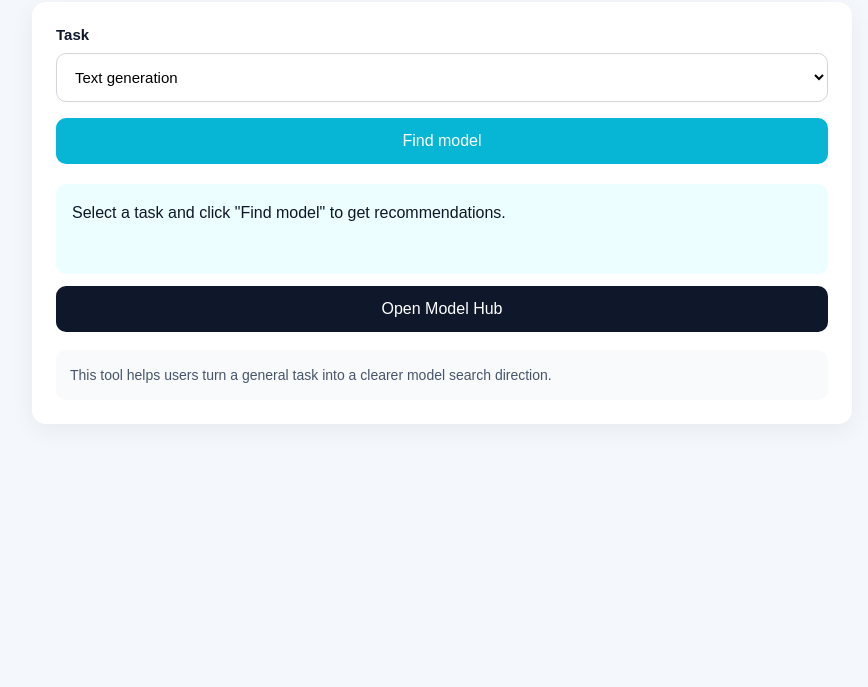
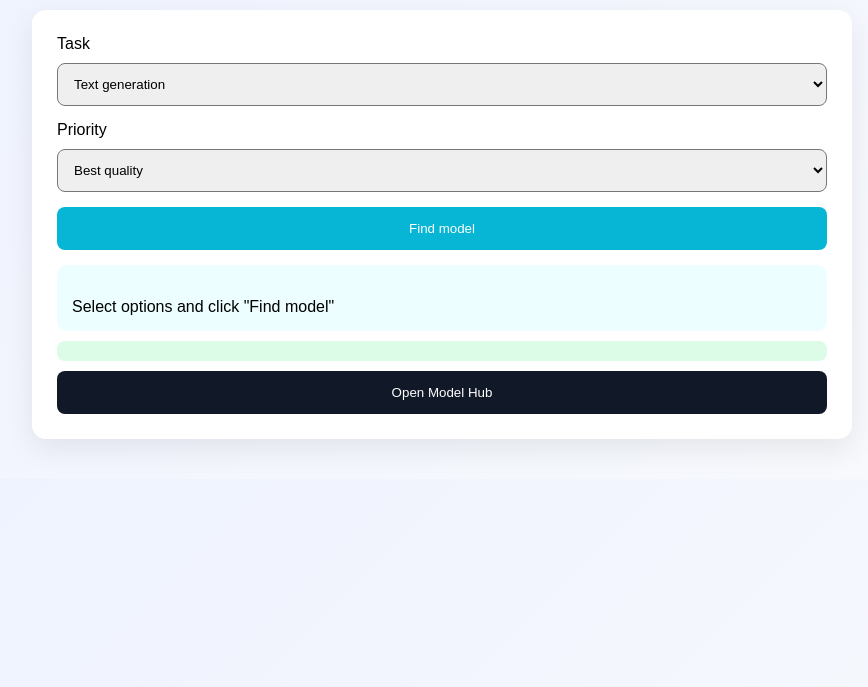
Before and after one commit to denys100394/og-model-finder, a plain HTML site: page index.html in a window 1280 px wide. Shown: the part 113-800 px from the top of the page, without its empty margins (198-1066 px from the left). Drawn offline with Linux system fonts and the light colour scheme.

Commit message:
Update index.html

```diff
--- a/index.html
+++ b/index.html
@@ -3,112 +3,87 @@
 <head>
 <meta charset="UTF-8">
 <title>OpenGradient Model Finder</title>
+
 <style>
 body {
-      font-family: Arial, sans-serif;
-      background: #f4f7fb;
+  font-family: Arial;
+  background: linear-gradient(135deg,#eef2ff,#f8fafc);
   margin: 0;
   padding: 40px 20px;
-      color: #0f172a;
 }
 
 .container {
   max-width: 820px;
-      margin: 0 auto;
+  margin: auto;
 }
 
 h1 {
-      font-size: 28px;
-      margin-bottom: 24px;
-      color: #0f172a;
+  margin-bottom: 25px;
 }
 
 .box {
-      background: #ffffff;
-      padding: 24px;
+  background: white;
+  padding: 25px;
   border-radius: 14px;
-      box-shadow: 0 6px 24px rgba(15, 23, 42, 0.06);
-    }
-
-    label {
-      display: block;
-      font-weight: bold;
-      margin-bottom: 10px;
-      font-size: 15px;
+  box-shadow: 0 10px 30px rgba(0,0,0,0.08);
 }
 
 select {
   width: 100%;
-      padding: 14px;
-      border-radius: 10px;
-      border: 1px solid #d1d5db;
-      margin-bottom: 16px;
-      font-size: 15px;
-      background: #fff;
-      box-sizing: border-box;
+  padding: 12px;
+  margin-top: 10px;
+  margin-bottom: 15px;
+  border-radius: 8px;
 }
 
 button {
   width: 100%;
   padding: 14px;
+  border-radius: 8px;
   border: none;
-      border-radius: 10px;
-      font-size: 16px;
   cursor: pointer;
-      transition: 0.2s ease;
-      box-sizing: border-box;
 }
 
-    .primary-btn {
+.primary {
   background: #06b6d4;
   color: white;
-      margin-bottom: 14px;
 }
 
-    .primary-btn:hover {
+.primary:hover {
   background: #0891b2;
 }
 
-    .hub-btn {
-      background: #0f172a;
+.dark {
+  background: #111827;
   color: white;
-      margin-top: 12px;
-    }
-
-    .hub-btn:hover {
-      background: #020617;
+  margin-top: 10px;
 }
 
 .result {
-      margin-top: 6px;
+  margin-top: 15px;
   background: #ecfeff;
+  padding: 15px;
   border-radius: 10px;
-      padding: 16px;
   white-space: pre-line;
-      line-height: 1.6;
-      min-height: 90px;
-      box-sizing: border-box;
 }
 
-    .helper {
-      margin-top: 18px;
-      font-size: 14px;
-      color: #475569;
-      line-height: 1.6;
-      background: #f8fafc;
-      border-radius: 10px;
-      padding: 14px;
+.badge {
+  margin-top: 10px;
+  padding: 10px;
+  background: #dcfce7;
+  border-radius: 8px;
 }
 </style>
 </head>
+
 <body>
 
 <div class="container">
 <h1>OpenGradient Model Finder</h1>
 
 <div class="box">
-      <label for="task">Task</label>
 
+<label>Task</label>
 <select id="task">
 <option>Text generation</option>
 <option>Data analysis</option>
@@ -116,87 +91,69 @@
 <option>Forecasting</option>
 </select>
 
-      <button class="primary-btn" onclick="findModel()">Find model</button>
+<label>Priority</label>
+<select id="priority">
+<option>Best quality</option>
+<option>Fastest</option>
+<option>Balanced</option>
+</select>
 
-      <div class="result" id="result">Select a task and click "Find model" to get recommendations.</div>
+<button class="primary" onclick="findModel()">Find model</button>
+
+<div class="result" id="result">
+Select options and click "Find model"
+</div>
+
+<div class="badge" id="badge"></div>
 
 <a href="https://opengradient.ai" target="_blank">
-        <button class="hub-btn">Open Model Hub</button>
+<button class="dark">Open Model Hub</button>
 </a>
 
-      <div class="helper">
-        This tool helps users turn a general task into a clearer model search direction.
-      </div>
 </div>
 </div>
 
 <script>
 function findModel() {
   let task = document.getElementById("task").value;
+  let priority = document.getElementById("priority").value;
+
   let result = "";
+  let rec = "";
 
   if (task === "Text generation") {
-        result = `
-Model types:
-- LLMs
-- Instruction models
-
-Search terms:
-- text generation
-- LLM
-- prompts
-
-Tip:
-Focus on models that follow instructions well and generate clean text.
-        `;
+    result = "LLMs, Instruction models";
+    rec = priority === "Best quality" ? "GPT-style models"
+        : priority === "Fastest" ? "Small lightweight LLM"
+        : "Balanced LLM";
   }
 
   if (task === "Data analysis") {
-        result = `
-Model types:
-- analytics models
-- structured reasoning
-
-Search terms:
-- data analysis
-- structured output
-
-Tip:
-Look for models that return structured or interpretable data.
-        `;
+    result = "Analytics, structured reasoning";
+    rec = priority === "Best quality" ? "Deep reasoning model"
+        : priority === "Fastest" ? "Light analysis model"
+        : "Balanced analytics model";
   }
 
   if (task === "Real-time inference") {
-        result = `
-Model types:
-- low-latency models
-- optimized models
-
-Search terms:
-- real-time
-- fast inference
-
-Tip:
-Prioritize speed and lightweight models.
-        `;
+    result = "Low latency models";
+    rec = priority === "Best quality" ? "Optimized inference model"
+        : priority === "Fastest" ? "Edge model"
+        : "Balanced inference model";
   }
 
   if (task === "Forecasting") {
-        result = `
-Model types:
-- time-series models
-- prediction models
-
-Search terms:
-- forecasting
-- prediction
-
-Tip:
-Focus on models designed for trend analysis.
-        `;
+    result = "Time-series models";
+    rec = priority === "Best quality" ? "Advanced prediction model"
+        : priority === "Fastest" ? "Light predictor"
+        : "Balanced forecasting model";
   }
 
-      document.getElementById("result").innerText = result;
+  document.getElementById("result").innerText =
+  "Model types:\n" + result + "\n\nPriority: " + priority;
+
+  document.getElementById("badge").innerText =
+  "Recommended: " + rec;
 }
 </script>
 
```
Lines whose indentation alone changed are shown as unchanged.
